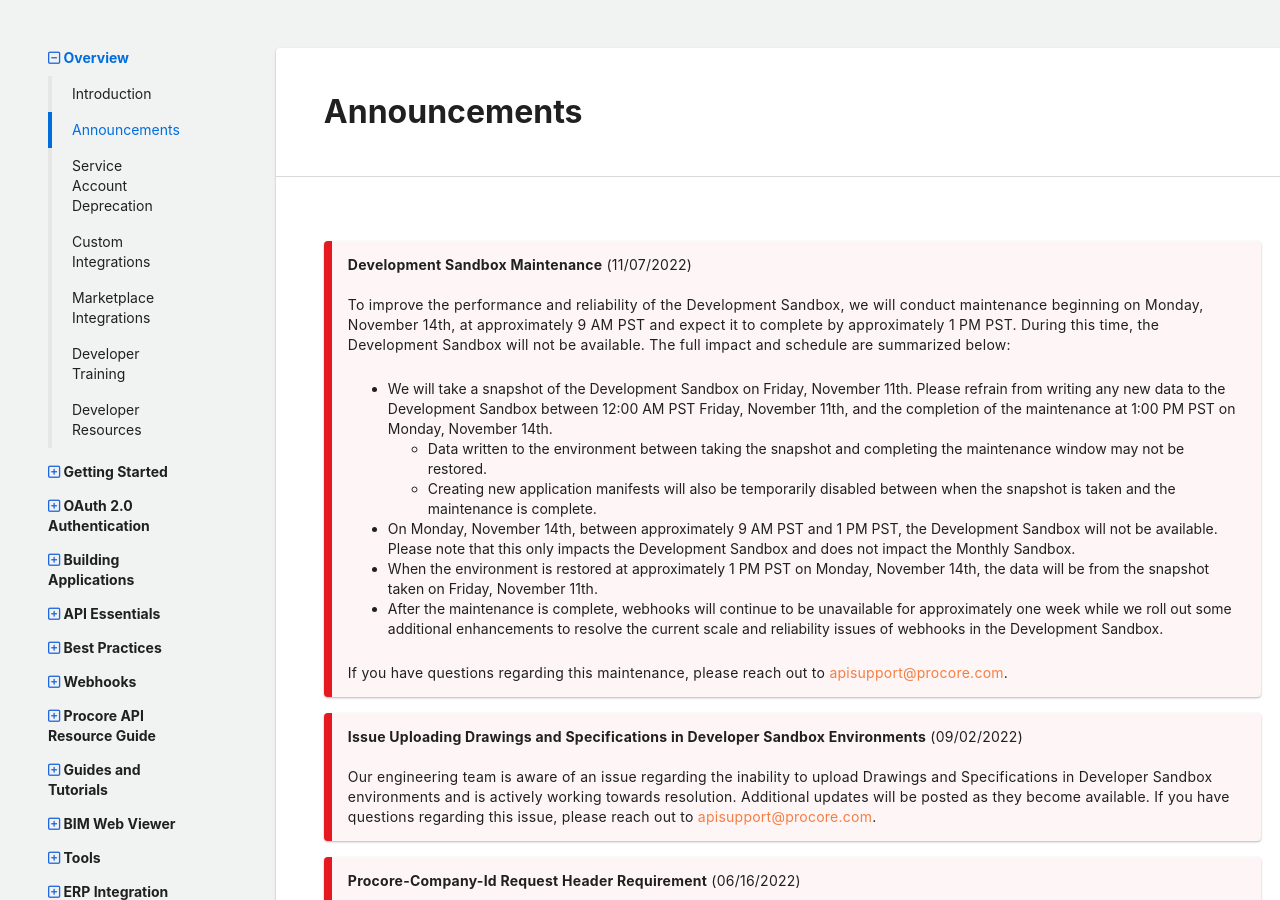
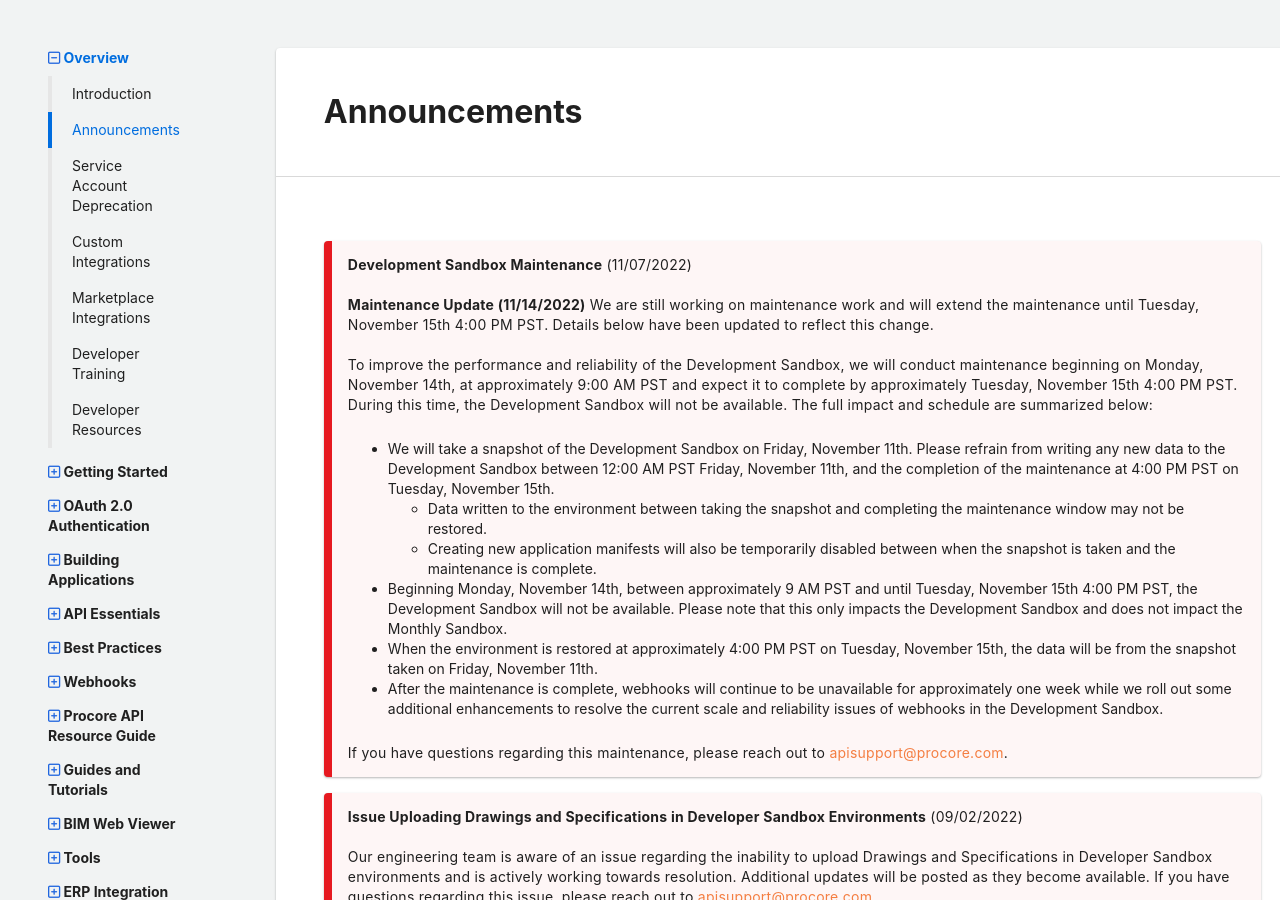
Before and after one commit to procore/documentation, a Jekyll site: the page built from overview/announcements.md, in a window 1280 px wide and 900 px high. Built offline with Jekyll 4.4.1, drawn with Linux system fonts in a browser that asks for light colours.

Commit message:
Updated announcements

```diff
--- a/overview/announcements.md
+++ b/overview/announcements.md
@@ -7,13 +7,17 @@ section_title: Overview
 
 >**Development Sandbox Maintenance** (11/07/2022)
 >
->To improve the performance and reliability of the Development Sandbox, we will conduct maintenance beginning on Monday, November 14th, at approximately 9 AM PST and expect it to complete by approximately 1 PM PST.  During this time, the Development Sandbox will not be available. The full impact and schedule are summarized below:
+>**Maintenance Update (11/14/2022)**
+>We are still working on maintenance work and will extend the maintenance until Tuesday, November 15th 4:00 PM PST. Details below have been updated to reflect this change.
 >
-> - We will take a snapshot of the Development Sandbox on Friday, November 11th.  Please refrain from writing any new data to the Development Sandbox between 12:00 AM PST Friday, November 11th, and the completion of the maintenance at 1:00 PM PST on Monday, November 14th.
+>
+>To improve the performance and reliability of the Development Sandbox, we will conduct maintenance beginning on Monday, November 14th, at approximately 9:00 AM PST and expect it to complete by approximately Tuesday, November 15th 4:00 PM PST.  During this time, the Development Sandbox will not be available. The full impact and schedule are summarized below:
+>
+> - We will take a snapshot of the Development Sandbox on Friday, November 11th.  Please refrain from writing any new data to the Development Sandbox between 12:00 AM PST Friday, November 11th, and the completion of the maintenance at 4:00 PM PST on Tuesday, November 15th.
 >   - Data written to the environment between taking the snapshot and completing the maintenance window may not be restored.
 >   - Creating new application manifests will also be temporarily disabled between when the snapshot is taken and the maintenance is complete.
-> - On Monday, November 14th, between approximately 9 AM PST and 1 PM PST, the Development Sandbox will not be available. Please note that this only impacts the Development Sandbox and does not impact the Monthly Sandbox.
-> - When the environment is restored at approximately 1 PM PST on Monday, November 14th, the data will be from the snapshot taken on Friday, November 11th.
+> - Beginning Monday, November 14th, between approximately 9 AM PST and until Tuesday, November 15th 4:00 PM PST, the Development Sandbox will not be available. Please note that this only impacts the Development Sandbox and does not impact the Monthly Sandbox.
+> - When the environment is restored at approximately 4:00 PM PST on Tuesday, November 15th, the data will be from the snapshot taken on Friday, November 11th.
 > - After the maintenance is complete, webhooks will continue to be unavailable for approximately one week while we roll out some additional enhancements to resolve the current scale and reliability issues of webhooks in the Development Sandbox.
 >
 >If you have questions regarding this maintenance, please reach out to [apisupport@procore.com](mailto:apisupport@procore.com).
```
